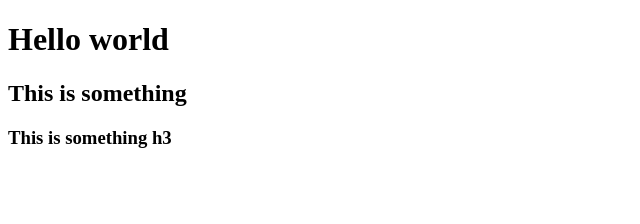
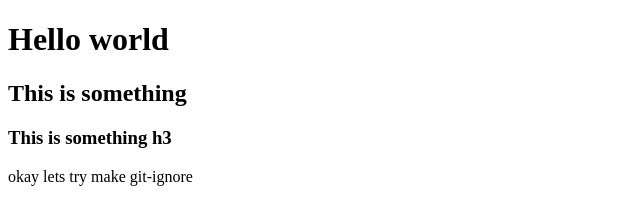
Before and after one commit to DKuzibaev/js-less, a plain HTML site: page index.html in a window 1280 px wide. Shown: the whole page, without its empty margins (0-640 px from the left). Drawn offline with Linux system fonts and the light colour scheme.

Commit message:
something

```diff
--- a/index.html
+++ b/index.html
@@ -12,7 +12,7 @@
     <h1>Hello world</h1>
     <h2>This is something</h2>
     <h3>This is something h3</h3>
-
+    <p>okay lets try make git-ignore</p>
     <script src="script.js"></script>
 </body>
 </html>
```
Also changed, not shown: 1 other file.
